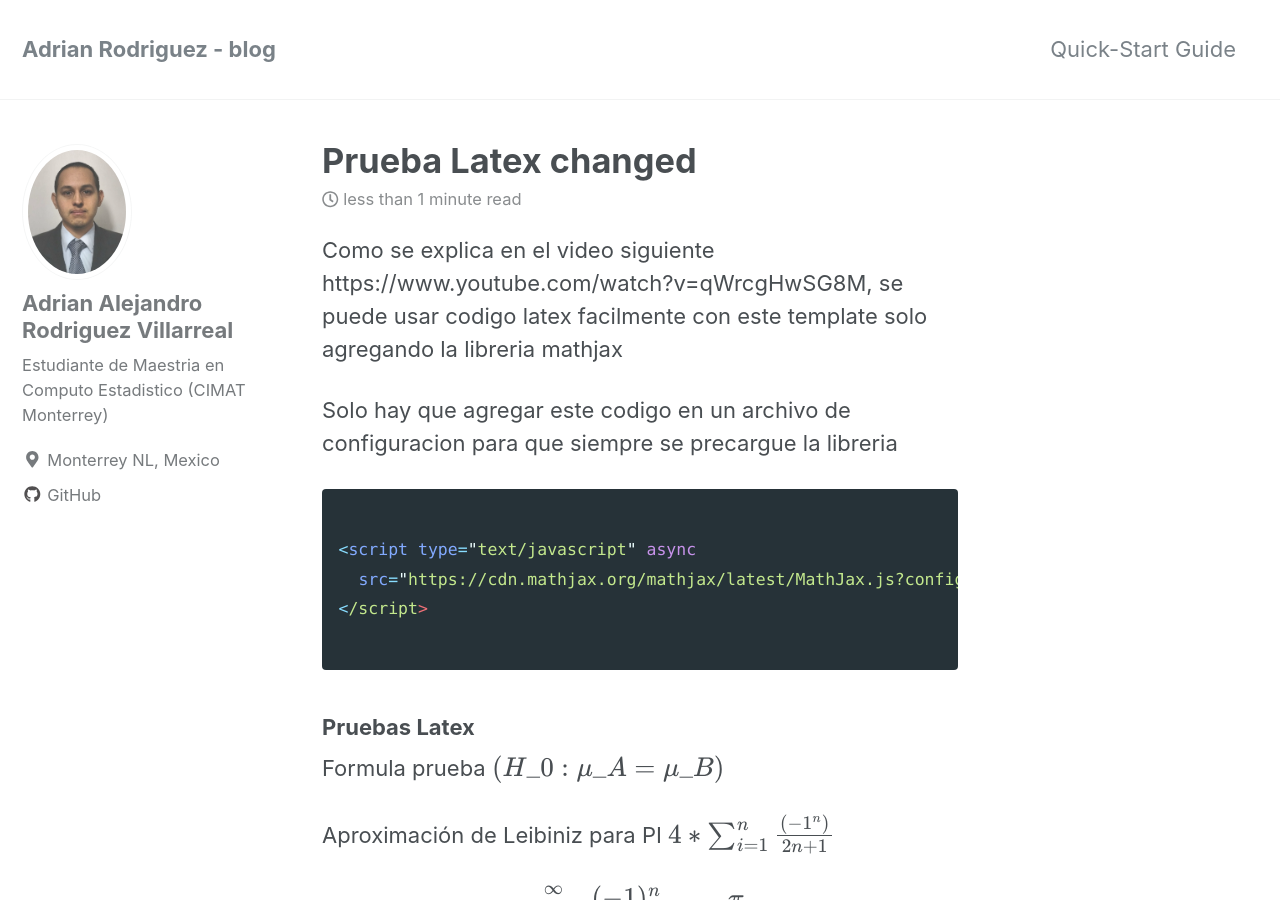
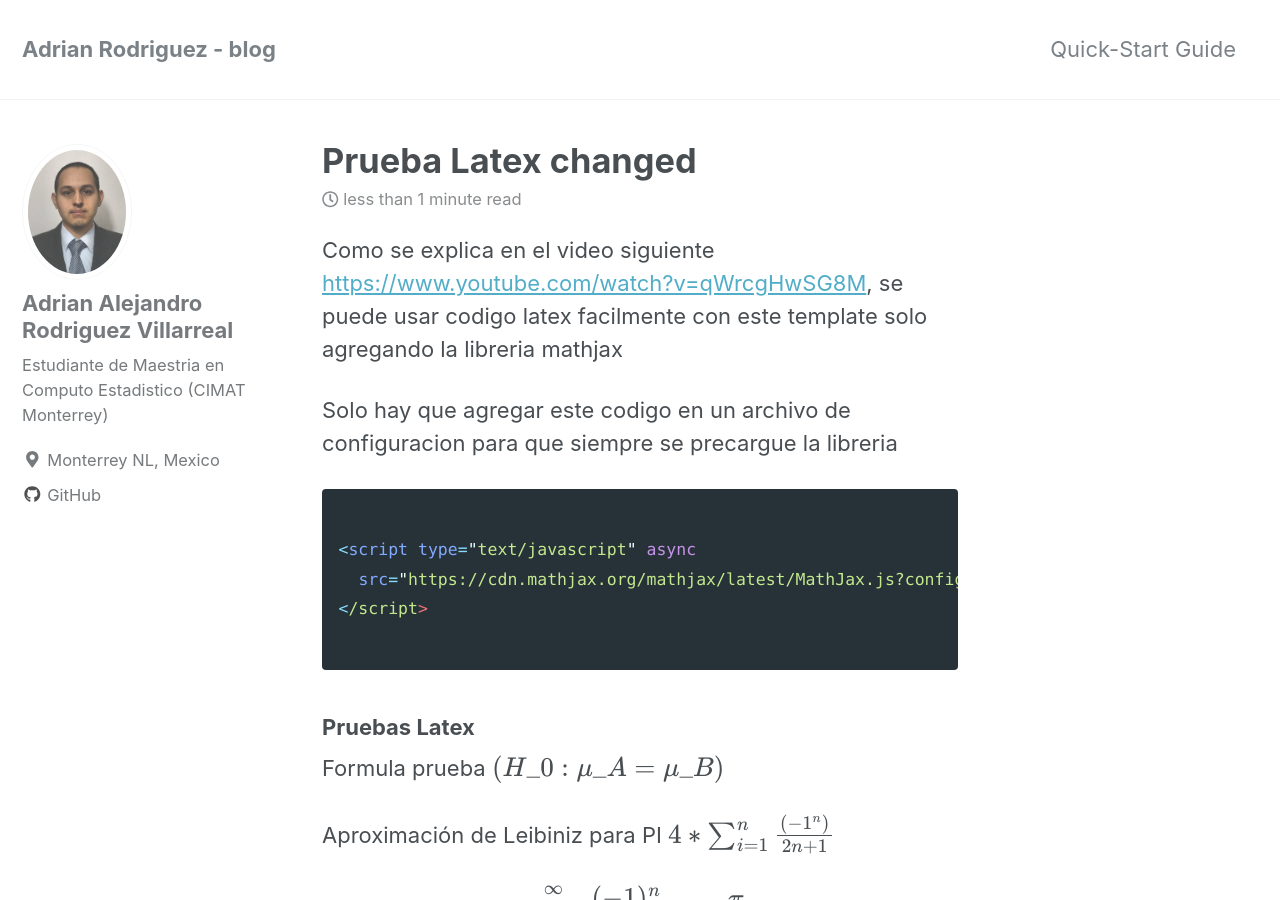
Before and after one commit to adrian-rdz/adrian-rdz.github.io, a Jekyll site: the page built from _posts/2017-12-15-prueba-latex.md, in a window 1280 px wide and 900 px high. Built offline with Jekyll 4.4.1, drawn with Linux system fonts in a browser that asks for light colours; nearby versions of some CDN libraries; formulas are drawn with MathJax 3; part of the change alters nothing that is shown; some of the changed text lies outside the part shown.

```diff
--- a/_posts/2017-12-15-prueba-latex.md
+++ b/_posts/2017-12-15-prueba-latex.md
@@ -6,7 +6,7 @@ excerpt: "Data Science"
 mathjax: "true"
 ---
 
-Como se explica en el video siguiente https://www.youtube.com/watch?v=qWrcgHwSG8M, se puede usar codigo latex facilmente con este template solo agregando la libreria mathjax
+Como se explica en el video siguiente [https://www.youtube.com/watch?v=qWrcgHwSG8M](https://www.youtube.com/watch?v=qWrcgHwSG8M), se puede usar codigo latex facilmente con este template solo agregando la libreria mathjax
 
 Solo hay que agregar este codigo en un archivo de configuracion para que siempre se precargue la libreria
 
@@ -47,4 +47,4 @@ Referencias:
 
  - [https://www.mathjax.org/](https://www.mathjax.org/)
 
- - [http://blog.mollywhite.net/how-to-display-mathematical-equations-in-ghost/](http://blog.mollywhite.net/how-to-display-mathematical-equations-in-ghost/)
+ - [https://www.youtube.com/watch?v=qWrcgHwSG8M](https://www.youtube.com/watch?v=qWrcgHwSG8M)
```
